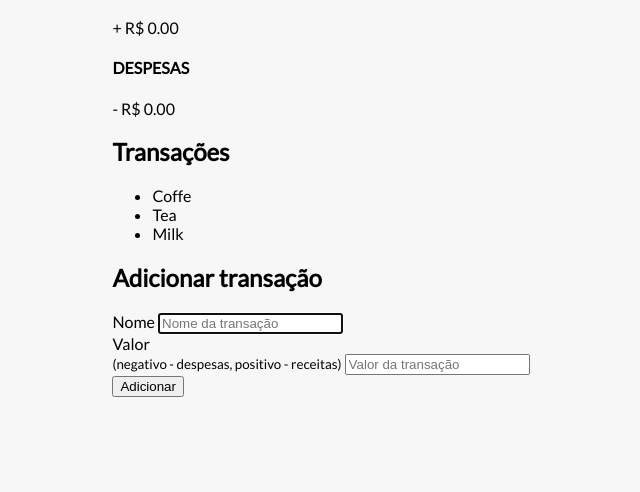
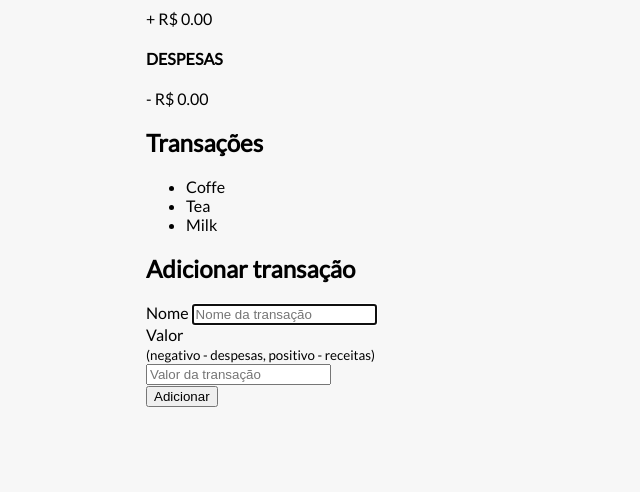
Before and after one commit to LucDutra/app-financeiro-js, a plain HTML site: page index.html in a window 1280 px wide. Shown: the part 308-800 px from the top of the page, without its empty margins (319-959 px from the left). Drawn offline with Linux system fonts and the light colour scheme.

Commit message:
Classe Container

```diff
--- a/style.css
+++ b/style.css
@@ -10,3 +10,8 @@ body {
     margin: 0;
     font-family: 'Lato', sans-serif;
 }
+
+.container {
+    margin: 30px auto;
+    width: 350px;
+  }
```
